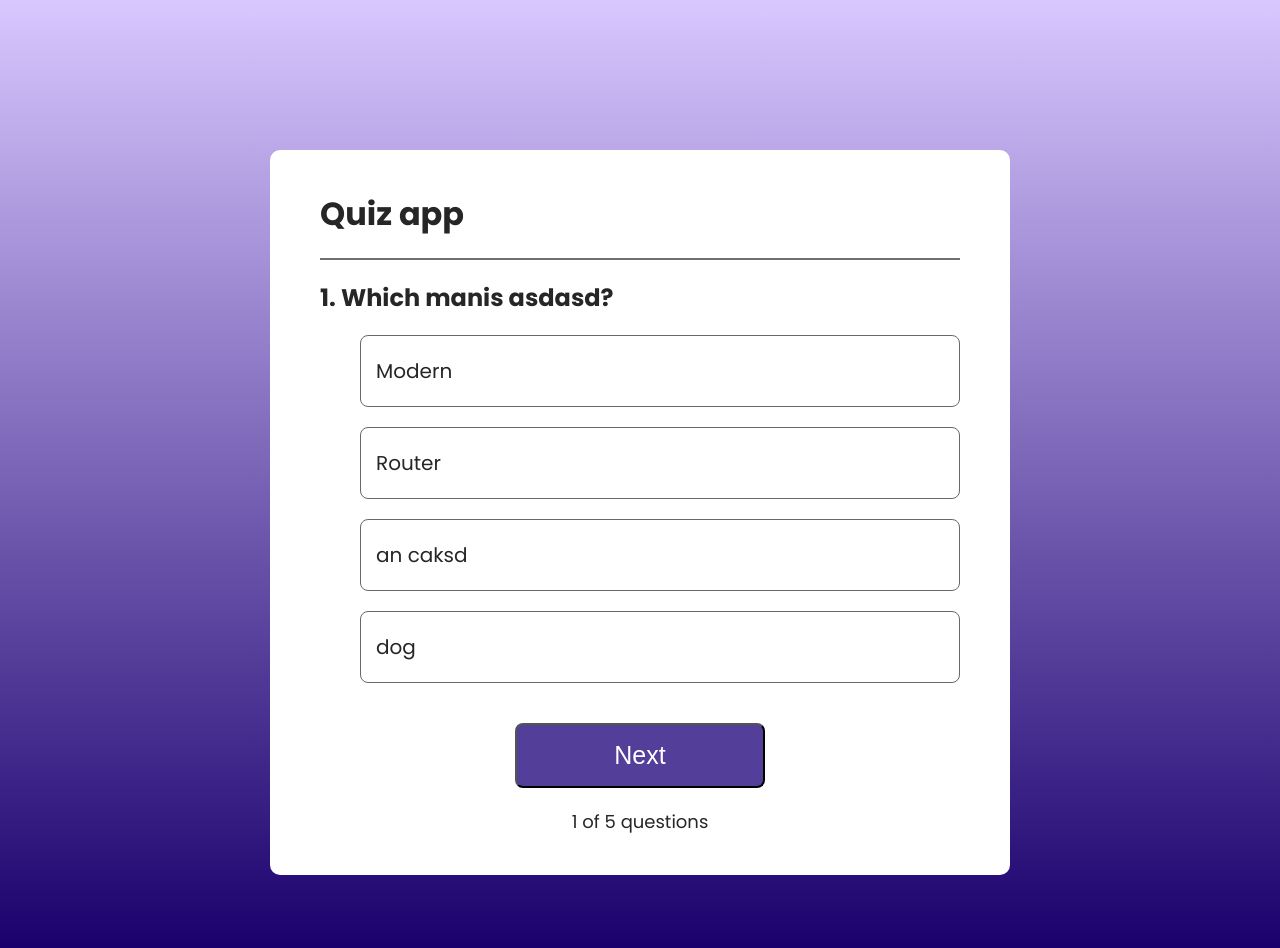
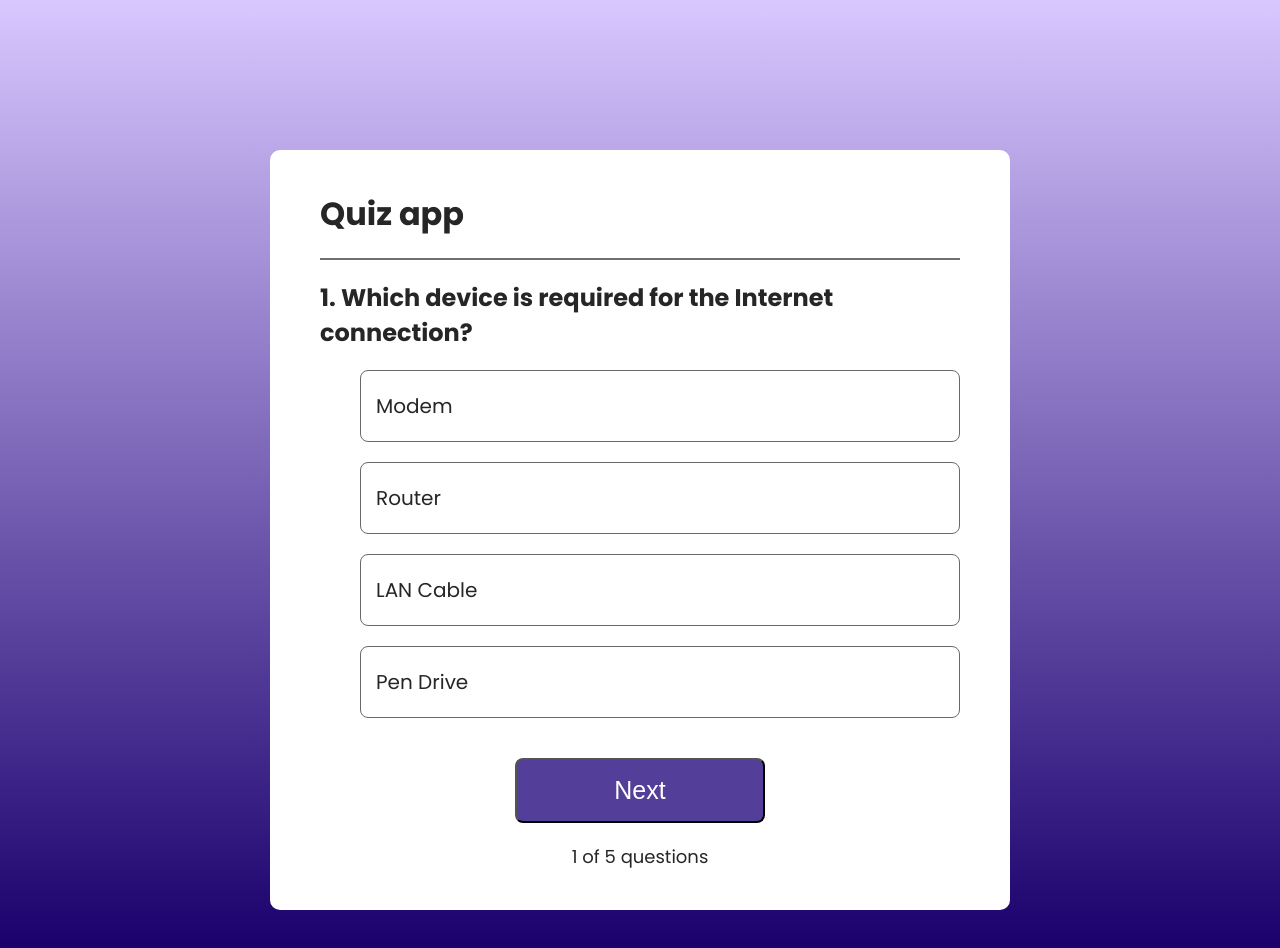
Before and after one commit to tarasovcad/react-projects, a React (Vite) app in the folder react-task-4/: page / in a window 1280 px wide. Built offline with nearby package versions, Linux system fonts and the light colour scheme.

Commit message:
feat: display quiz content

```diff
--- a/react-task-4/src/components/Quiz/Quiz.jsx
+++ b/react-task-4/src/components/Quiz/Quiz.jsx
@@ -1,16 +1,23 @@
-import React from 'react';
+import React, { useState } from 'react';
 import './Quiz.css';
+import { data } from '../../assets/data';
 export const Quiz = () => {
+  //index - the index of the current quiz question, the initial value of which is set to 0.
+  //question - the current quiz question, which is extracted from the data array by the index "index".
+  let [index, setIndex] = useState(0);
+  let [question, setQuestion] = useState(data[index]);
   return (
     <div className="container">
       <h1>Quiz app</h1>
       <hr />
-      <h2>1. Which manis asdasd?</h2>
+      <h2>
+        {index + 1}. {question.question}
+      </h2>
       <ul>
-        <li>Modern</li>
-        <li>Router</li>
-        <li>an caksd</li>
-        <li>dog</li>
+        <li>{question.option1}</li>
+        <li>{question.option2}</li>
+        <li>{question.option3}</li>
+        <li>{question.option4}</li>
       </ul>
       <button>Next</button>
       <div className="index">1 of 5 questions</div>
```
